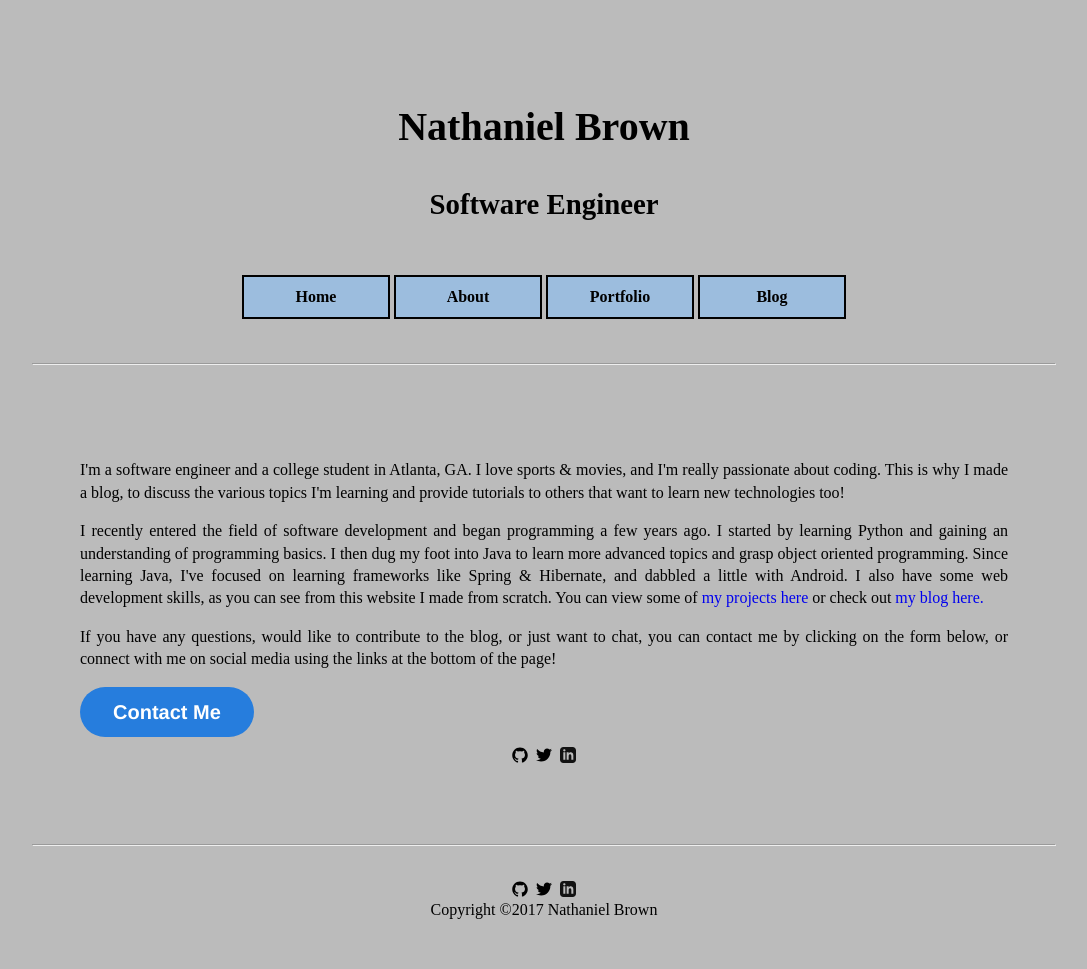
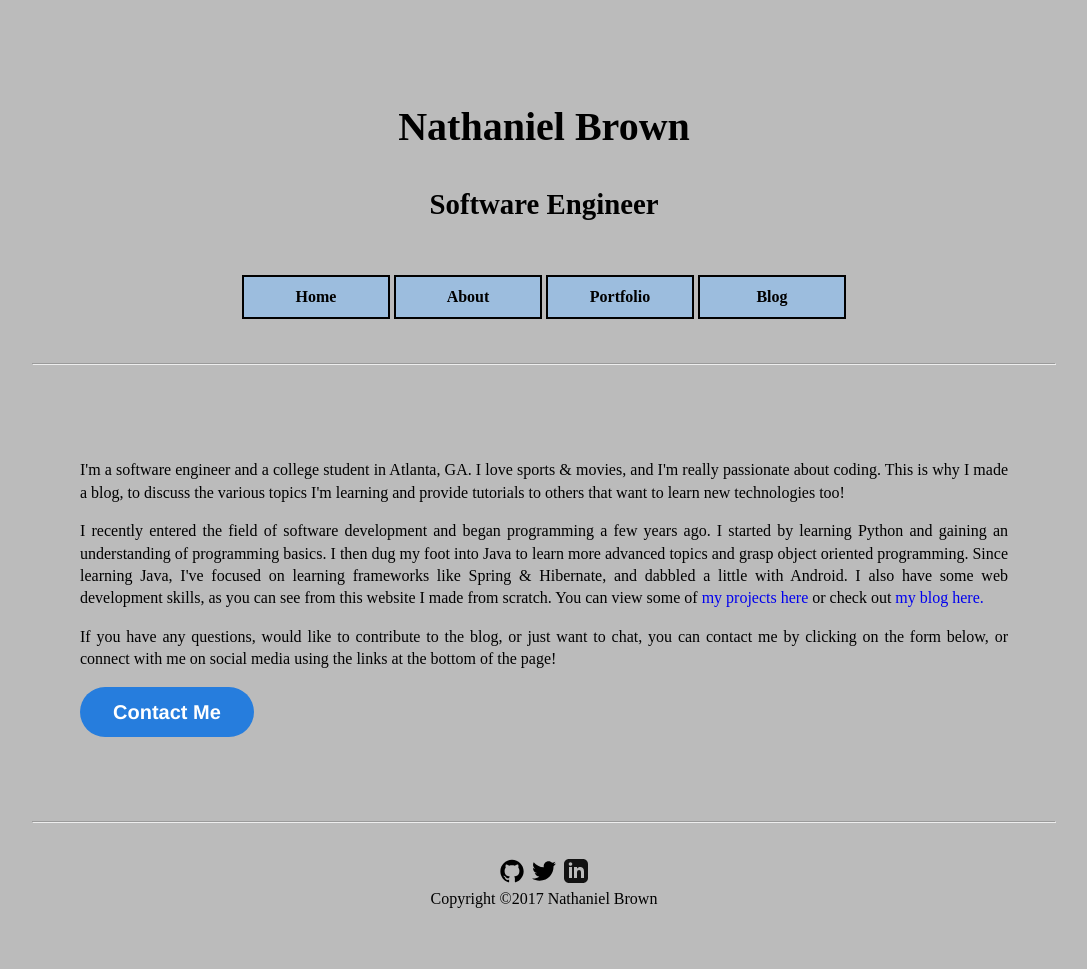
Before and after one commit to ngbcode/ngbcode.github.io, a Jekyll site: the page built from permalinks/about.md, in a window 1280 px wide. Shown: the whole page, without its empty margins (96-1183 px from the left). Built offline with Jekyll 4.4.1, drawn with Linux system fonts in a browser that asks for light colours; some web fonts are replaced.

Commit message:
Fixed link size and alignment

```diff
--- a/_layouts/about.html
+++ b/_layouts/about.html
@@ -25,15 +25,9 @@
         If you have any questions, would like to contribute to the blog, or just want to chat, you can contact me by clicking on the form below, or connect with me on social media using the links at the bottom of the page!
     </p>
     <!-- Typeform -->
-    <a class="typeform-share button" href="https://ngbrown11.typeform.com/to/O9zAFx" data-mode="popup" style="display:inline-block;text-decoration:none;background-color:#267DDD;color:white;cursor:pointer;font-family:Helvetica,Arial,sans-serif;font-size:20px;line-height:50px;text-align:center;margin:0;height:50px;padding:0px 33px;border-radius:25px;max-width:100%;white-space:nowrap;overflow:hidden;text-overflow:ellipsis;font-weight:bold;-webkit-font-smoothing:antialiased;-moz-osx-font-smoothing:grayscale;" target="_blank">Contact Me </a>
+    <a class="typeform-share button" id="tf" href="https://ngbrown11.typeform.com/to/O9zAFx" data-mode="popup" style="display:inline-block;text-decoration:none;background-color:#267DDD;color:white;cursor:pointer;font-family:Helvetica,Arial,sans-serif;font-size:20px;line-height:50px;text-align:center;margin:0;height:50px;padding:0px 33px;border-radius:25px;max-width:100%;white-space:nowrap;overflow:hidden;text-overflow:ellipsis;font-weight:bold;-webkit-font-smoothing:antialiased;-moz-osx-font-smoothing:grayscale;" target="_blank">Contact Me </a>
     <script> (function() { var qs,js,q,s,d=document, gi=d.getElementById, ce=d.createElement, gt=d.getElementsByTagName, id="typef_orm_share", b="https://embed.typeform.com/"; if(!gi.call(d,id)){ js=ce.call(d,"script"); js.id=id; js.src=b+"embed.js"; q=gt.call(d,"script")[0]; q.parentNode.insertBefore(js,q) } })()
     </script>
-    <!-- Add social media buttons to span here -->
-    <div id="social-media">
-        <a href="https://github.com/{{ include.username }}" target="_blank"><span class="icon icon--github">{% include icon-github.svg %}</span></a>
-        <a href="https://twitter.com/{{ include.username }}" target="_blank"><span class="icon icon--twitter">{% include icon-twitter.svg %}</span></a>
-        <a href="https://linkedin.com/in/{{ include.username }}" target="_blank"><span class="icon icon--linkedin">{% include icon-linkedin.svg %}</span></a>
-    </div>
 
 </section>
 <br>
--- a/assets/css/style.scss
+++ b/assets/css/style.scss
@@ -186,8 +186,12 @@
     width: 240px;
 }
 
+#tf {
+    margin: auto;
+    text-align: center;
+}
 #social-media {
-    margin: 0 auto;
+    margin: 5px auto;
     text-align: center;
 }
 .icon {
@@ -195,8 +199,8 @@
         display: inline-block;
         margin-left: 2px;
         margin-right: 2px;
-        width: 16px;
-        height: 16px;
+        width: 24px;
+        height: 24px;
         vertical-align: middle;
 
         path {
```
